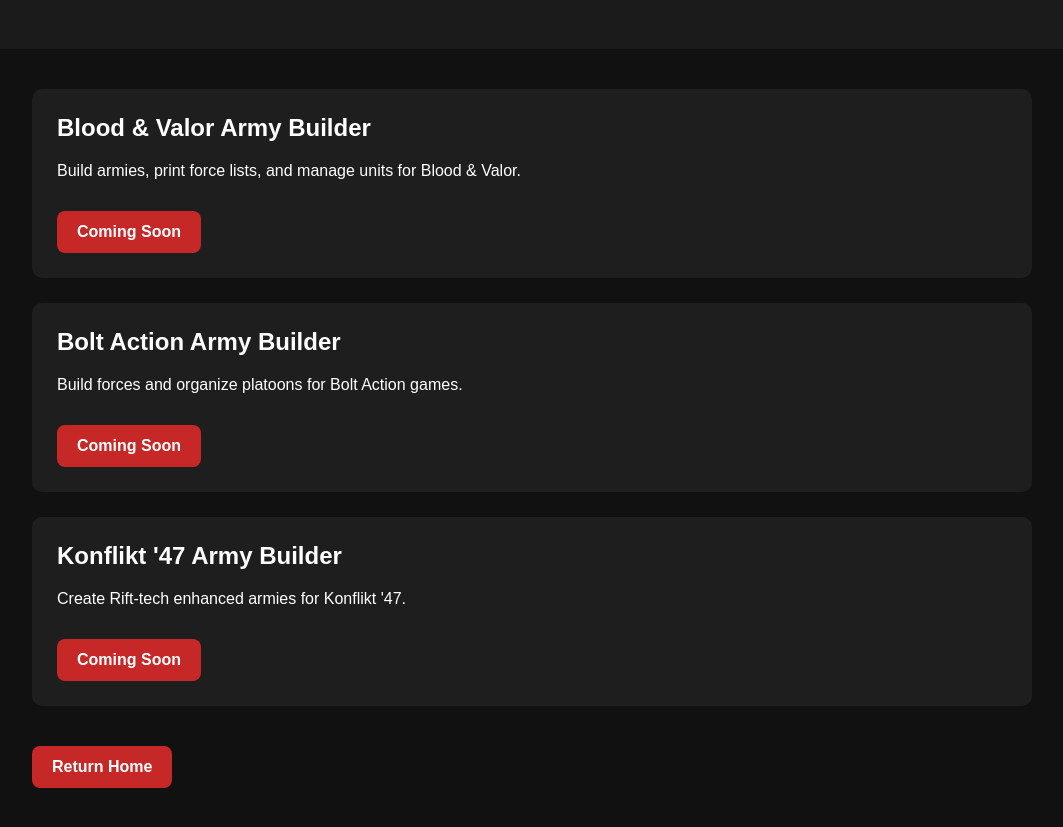
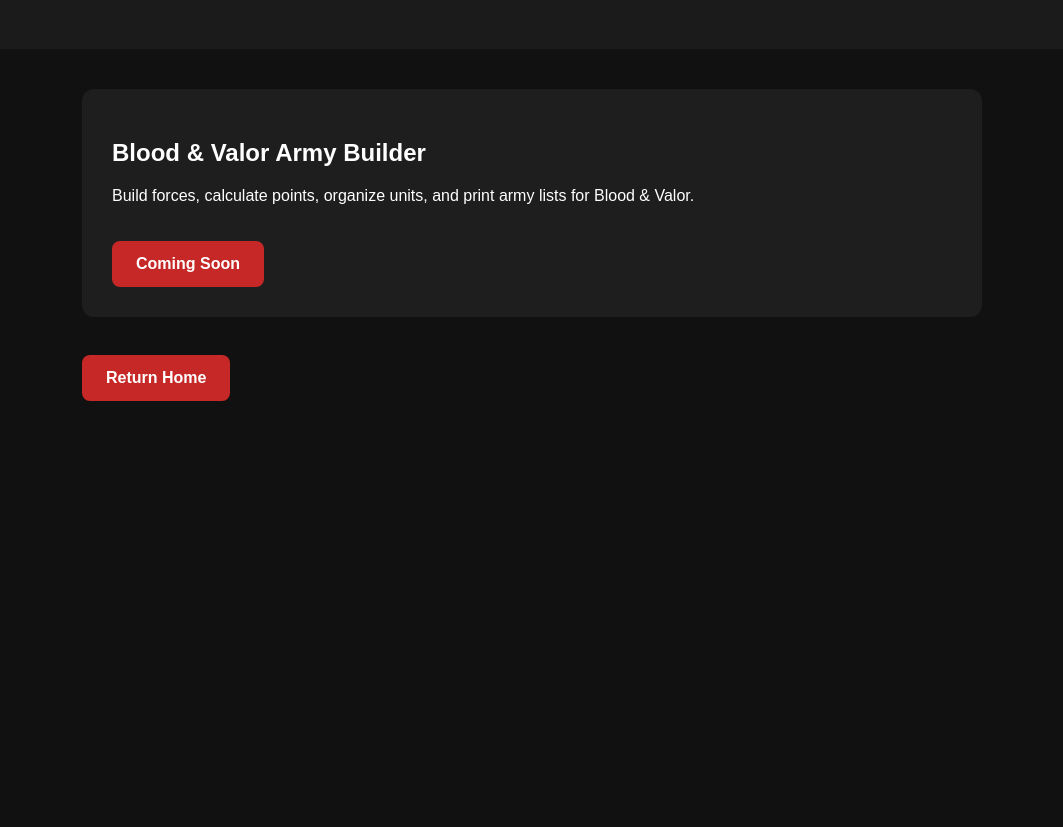
Before and after one commit to motleyhobbies/motley-hobbies-site, a plain HTML site: page builders/index.html in a window 1280 px wide. Shown: the part 91-918 px from the top of the page, without its empty margins (108-1171 px from the left). After the commit the page ends 800 px from the top, so only its background shows below. Drawn offline with Linux system fonts and the light colour scheme.

Commit message:
Update index.html

```diff
--- a/builders/index.html
+++ b/builders/index.html
@@ -20,26 +20,21 @@
     }
 
     main {
-      max-width: 1000px;
+      max-width: 900px;
       margin: auto;
       padding: 40px 20px;
     }
 
     .builder-card {
       background: #1e1e1e;
-      padding: 25px;
-      border-radius: 10px;
-      margin-bottom: 25px;
-    }
-
-    .builder-card h2 {
-      margin-top: 0;
+      padding: 30px;
+      border-radius: 12px;
     }
 
     .button {
       display: inline-block;
-      margin-top: 15px;
-      padding: 12px 20px;
+      margin-top: 20px;
+      padding: 14px 24px;
       background: #c62828;
       color: white;
       text-decoration: none;
@@ -62,34 +57,18 @@
   <main>
 
     <div class="builder-card">
+
       <h2>Blood & Valor Army Builder</h2>
 
       <p>
-        Build armies, print force lists, and manage units for Blood & Valor.
+        Build forces, calculate points, organize units, and print army lists for Blood & Valor.
       </p>
 
       <a class="button" href="#">Coming Soon</a>
+
     </div>
 
-    <div class="builder-card">
-      <h2>Bolt Action Army Builder</h2>
-
-      <p>
-        Build forces and organize platoons for Bolt Action games.
-      </p>
-
-      <a class="button" href="#">Coming Soon</a>
-    </div>
-
-    <div class="builder-card">
-      <h2>Konflikt '47 Army Builder</h2>
-
-      <p>
-        Create Rift-tech enhanced armies for Konflikt '47.
-      </p>
-
-      <a class="button" href="#">Coming Soon</a>
-    </div>
+    <br>
 
     <a class="button" href="../index.html">Return Home</a>
 
```
